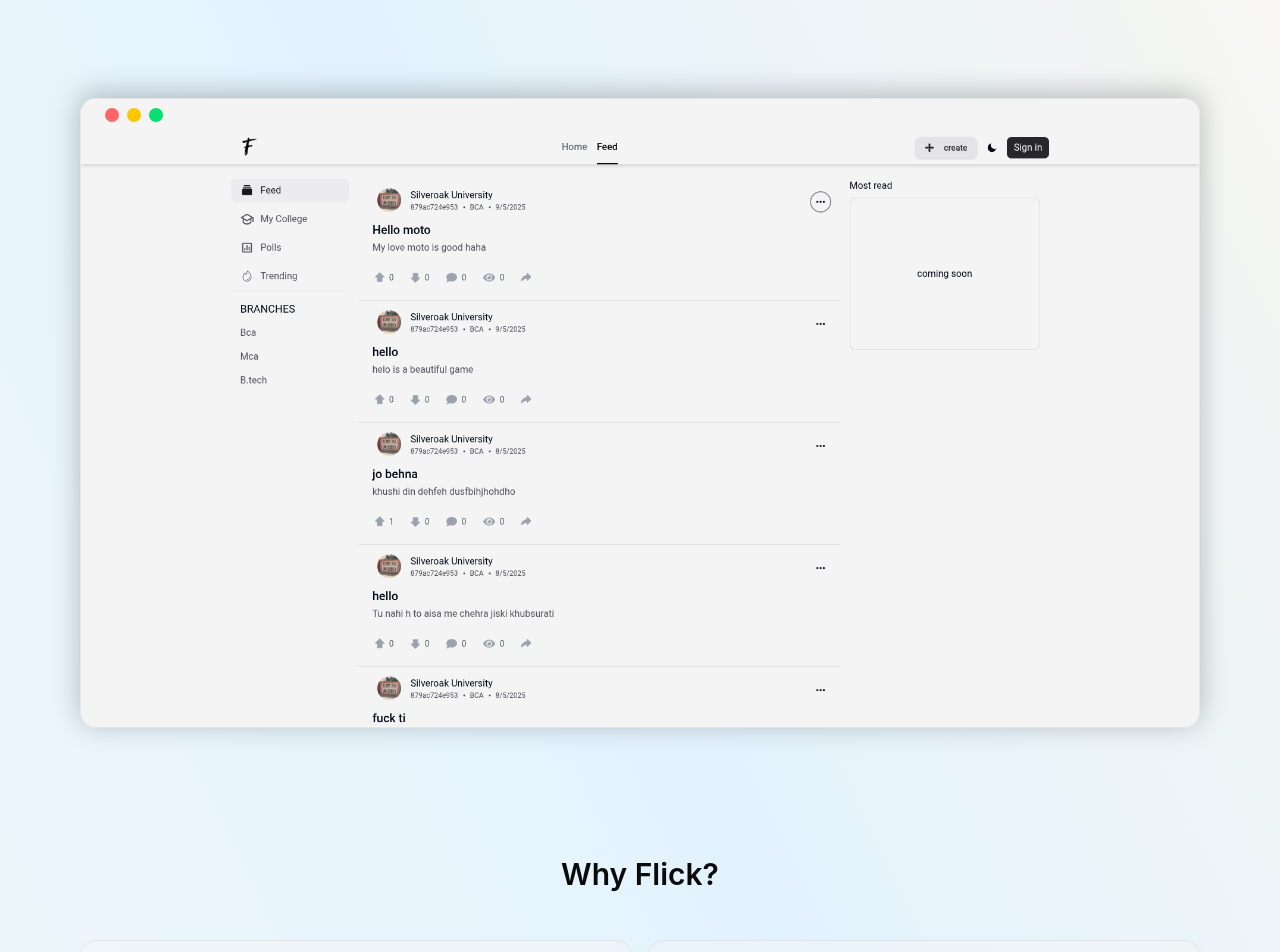
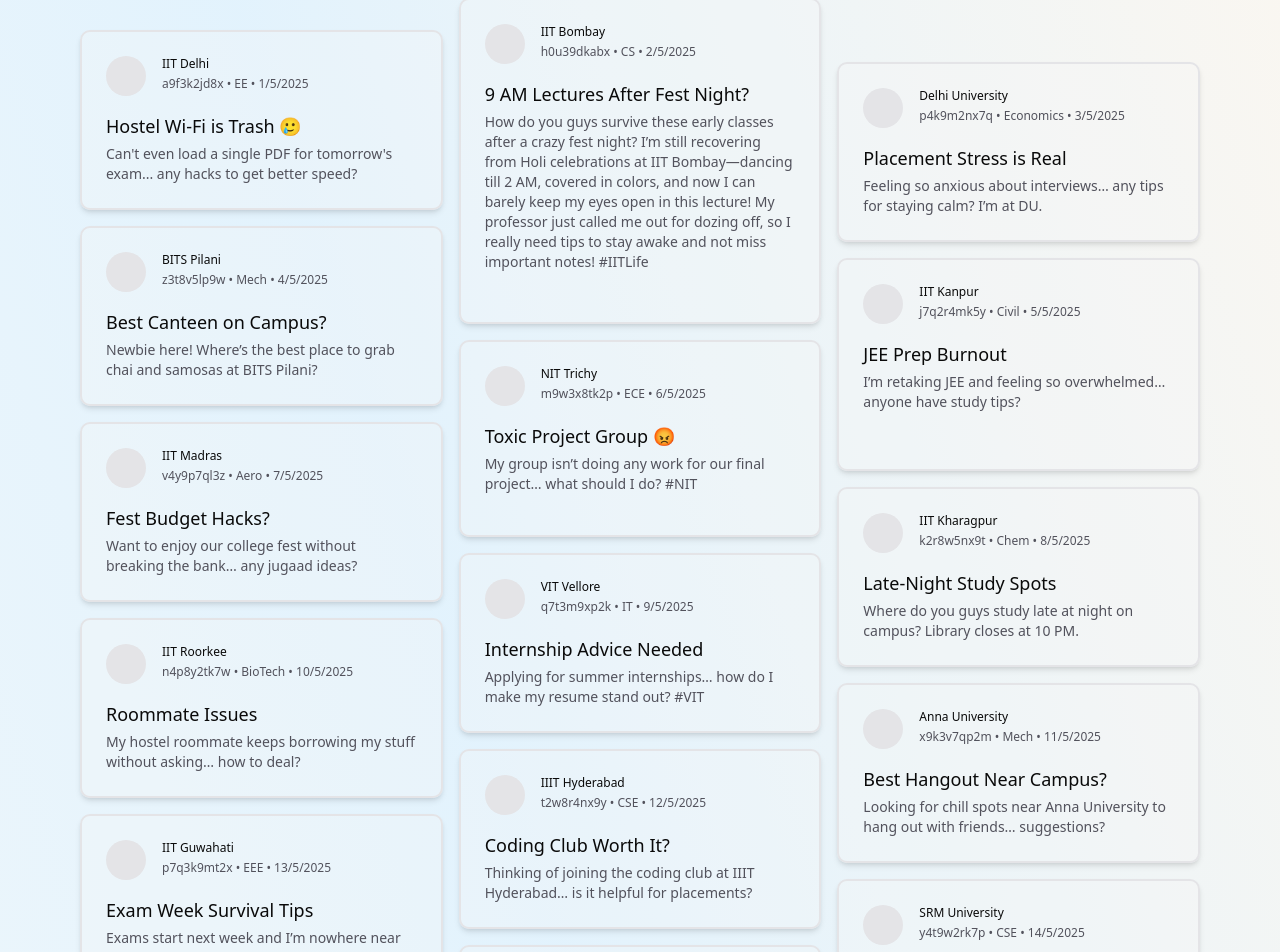
Before and after one commit to Dhvanitmonpara/flick-landing, a Next.js app: page / in a window 1280 px wide. Shown: the part 698-1650 px from the top of the page. Built offline with nearby package versions, Linux system fonts and the light colour scheme.

Commit message:
added mock posts

```diff
--- a/src/app/page.tsx
+++ b/src/app/page.tsx
@@ -2,17 +2,141 @@ import { AnimateWrapper } from "@/components/animations/AnimateWrapper";
 import CTAButton from "@/components/landing/CTAButton";
 import { FeatureCard } from "@/components/landing/FeatureCard";
 import Header from "@/components/landing/Header";
+import Post from "@/components/landing/Post";
 import SecondaryButton from "@/components/landing/SecondaryButton";
 import { TextAnimate } from "@/components/magicui/text-animate";
 import { FaChartLine, FaRocket, FaUniversity } from "react-icons/fa";
 import { HiOutlineUserCircle } from "react-icons/hi";
+
+const mockPosts = [
+  {
+    title: "Hostel Wi-Fi is Trash 🥲",
+    description: "Can't even load a single PDF for tomorrow's exam... any hacks to get better speed?",
+    date: "1/5/2025",
+    university: "IIT Delhi",
+    username: "a9f3k2jd8x",
+    branch: "EE"
+  },
+  {
+    title: "9 AM Lectures After Fest Night?",
+    description: "How do you guys survive these early classes after a crazy fest night? I’m still recovering from Holi celebrations at IIT Bombay—dancing till 2 AM, covered in colors, and now I can barely keep my eyes open in this lecture! My professor just called me out for dozing off, so I really need tips to stay awake and not miss important notes! #IITLife",
+    date: "2/5/2025",
+    university: "IIT Bombay",
+    username: "h0u39dkabx",
+    branch: "CS"
+  },
+  {
+    title: "Placement Stress is Real",
+    description: "Feeling so anxious about interviews… any tips for staying calm? I’m at DU.",
+    date: "3/5/2025",
+    university: "Delhi University",
+    username: "p4k9m2nx7q",
+    branch: "Economics"
+  },
+  {
+    title: "Best Canteen on Campus?",
+    description: "Newbie here! Where’s the best place to grab chai and samosas at BITS Pilani?",
+    date: "4/5/2025",
+    university: "BITS Pilani",
+    username: "z3t8v5lp9w",
+    branch: "Mech"
+  },
+  {
+    title: "JEE Prep Burnout",
+    description: "I’m retaking JEE and feeling so overwhelmed… anyone have study tips?",
+    date: "5/5/2025",
+    university: "IIT Kanpur",
+    username: "j7q2r4mk5y",
+    branch: "Civil"
+  },
+  {
+    title: "Toxic Project Group 😡",
+    description: "My group isn’t doing any work for our final project… what should I do? #NIT",
+    date: "6/5/2025",
+    university: "NIT Trichy",
+    username: "m9w3x8tk2p",
+    branch: "ECE"
+  },
+  {
+    title: "Fest Budget Hacks?",
+    description: "Want to enjoy our college fest without breaking the bank… any jugaad ideas?",
+    date: "7/5/2025",
+    university: "IIT Madras",
+    username: "v4y9p7ql3z",
+    branch: "Aero"
+  },
+  {
+    title: "Late-Night Study Spots",
+    description: "Where do you guys study late at night on campus? Library closes at 10 PM.",
+    date: "8/5/2025",
+    university: "IIT Kharagpur",
+    username: "k2r8w5nx9t",
+    branch: "Chem"
+  },
+  {
+    title: "Internship Advice Needed",
+    description: "Applying for summer internships… how do I make my resume stand out? #VIT",
+    date: "9/5/2025",
+    university: "VIT Vellore",
+    username: "q7t3m9xp2k",
+    branch: "IT"
+  },
+  {
+    title: "Roommate Issues",
+    description: "My hostel roommate keeps borrowing my stuff without asking… how to deal?",
+    date: "10/5/2025",
+    university: "IIT Roorkee",
+    username: "n4p8y2tk7w",
+    branch: "BioTech"
+  },
+  {
+    title: "Best Hangout Near Campus?",
+    description: "Looking for chill spots near Anna University to hang out with friends… suggestions?",
+    date: "11/5/2025",
+    university: "Anna University",
+    username: "x9k3v7qp2m",
+    branch: "Mech"
+  },
+  {
+    title: "Coding Club Worth It?",
+    description: "Thinking of joining the coding club at IIIT Hyderabad… is it helpful for placements?",
+    date: "12/5/2025",
+    university: "IIIT Hyderabad",
+    username: "t2w8r4nx9y",
+    branch: "CSE"
+  },
+  {
+    title: "Exam Week Survival Tips",
+    description: "Exams start next week and I’m nowhere near ready… how do you guys manage stress?",
+    date: "13/5/2025",
+    university: "IIT Guwahati",
+    username: "p7q3k9mt2x",
+    branch: "EEE"
+  },
+  {
+    title: "Cheap Food Near Campus",
+    description: "Broke and hungry… where can I get affordable food near SRM University?",
+    date: "14/5/2025",
+    university: "SRM University",
+    username: "y4t9w2rk7p",
+    branch: "CSE"
+  },
+  {
+    title: "First Year Nerves",
+    description: "Just started at JNU and feeling so lost… any advice for freshers?",
+    date: "15/5/2025",
+    university: "JNU Delhi",
+    username: "r2k8v5qp9t",
+    branch: "Sociology"
+  }
+];
 
 export default function Home() {
   return (
     <div className="min-h-screen bg-gradient-to-tr from-sky-50/70 via-sky-100/90 dark:from-sky-900/30 dark:via-sky-950/50 to-background">
       <Header />
       <div className="max-w-6xl mx-auto px-8 lg:px-4">
-        <div className="flex flex-col justify-center items-center gap-6 sm:gap-8 h-[450px] sm:h-[500px] md:h-[600px] lg:h-[700px] pb-8">
+        <div className="flex flex-col justify-center items-center gap-6 sm:gap-8 h-[450px] sm:h-[500px] md:h-[550px] lg:h-[600px] pb-8">
           <AnimateWrapper delay={0.3} once>
             <SecondaryButton />
           </AnimateWrapper>
@@ -28,7 +152,25 @@ export default function Home() {
             <CTAButton size="xl" className="p-4 sm:p-6 text-sm md:text-md xl:text-lg" />
           </AnimateWrapper>
         </div>
-        <div className="rounded-xl sm:rounded-2xl overflow-hidden animate-fade-in-blur shadow-[0_-4px_28px_rgba(0,0,0,0.25)] border-[0.5px]">
+        <div className="grid grid-cols-1 sm:grid-cols-2 md:grid-cols-3 gap-4 grid-auto-rows-[150px]">
+          {mockPosts.map((post, index) => (
+            <Post
+              key={index}
+              title={post.title}
+              description={post.description}
+              date={post.date}
+              university={post.university}
+              username={post.username}
+              branch={post.branch}
+              className={[
+                (index === 2) ? "row-span-2 mt-16" : "row-span-3",
+                index === 0 && "!row-span-1 mt-8",
+                "p-4 rounded-lg shadow-md overflow-hidden"
+              ].join(" ")}
+            />
+          ))}
+        </div>
+        <div className="rounded-xl mt-24 sm:mt-32 sm:rounded-2xl overflow-hidden animate-fade-in-blur shadow-[0_-4px_28px_rgba(0,0,0,0.25)] border-[0.5px]">
           <div className="bg-zinc-100 dark:bg-zinc-800 h-6 sm:h-8 flex justify-between items-center px-4 sm:px-6">
             <div className="flex justify-center items-center gap-1 sm:gap-2">
               <span className="rounded-full bg-red-400 w-2.5 h-2.5 sm:w-3.5 sm:h-3.5"></span>
--- /dev/null
+++ b/src/components/landing/Post.tsx
@@ -0,0 +1,30 @@
+import React from 'react'
+
+function Post({ title, description, date, university, username, branch, className }: {
+  title: string,
+  description: string,
+  date: string,
+  university: string,
+  username: string,
+  branch: string
+  className?: string
+}) {
+  console.log(className)
+  return (
+    <div className={`bg-zinc-100/30 dark:bg-zinc-900/30 border-2 gap-4 border-zinc-200 dark:border-zinc-700/70 rounded-2xl p-4 sm:p-6 flex flex-col ${className}`}>
+      <div className="flex justify-start items-start gap-4">
+        <div className="h-10 w-10 rounded-full bg-zinc-200 dark:bg-zinc-800"></div>
+        <div className="space-y-1">
+          <h2 className="text-xs">{university}</h2>
+          <p className="text-xs text-zinc-600 dark:text-zinc-400">{username} • {branch} • {date}</p>
+        </div>
+      </div>
+      <div className='space-y-1'>
+        <h3 className="text-lg">{title}</h3>
+        <p className="text-sm text-zinc-600 dark:text-zinc-400">{description}</p>
+      </div>
+    </div>
+  )
+}
+
+export default Post
```
